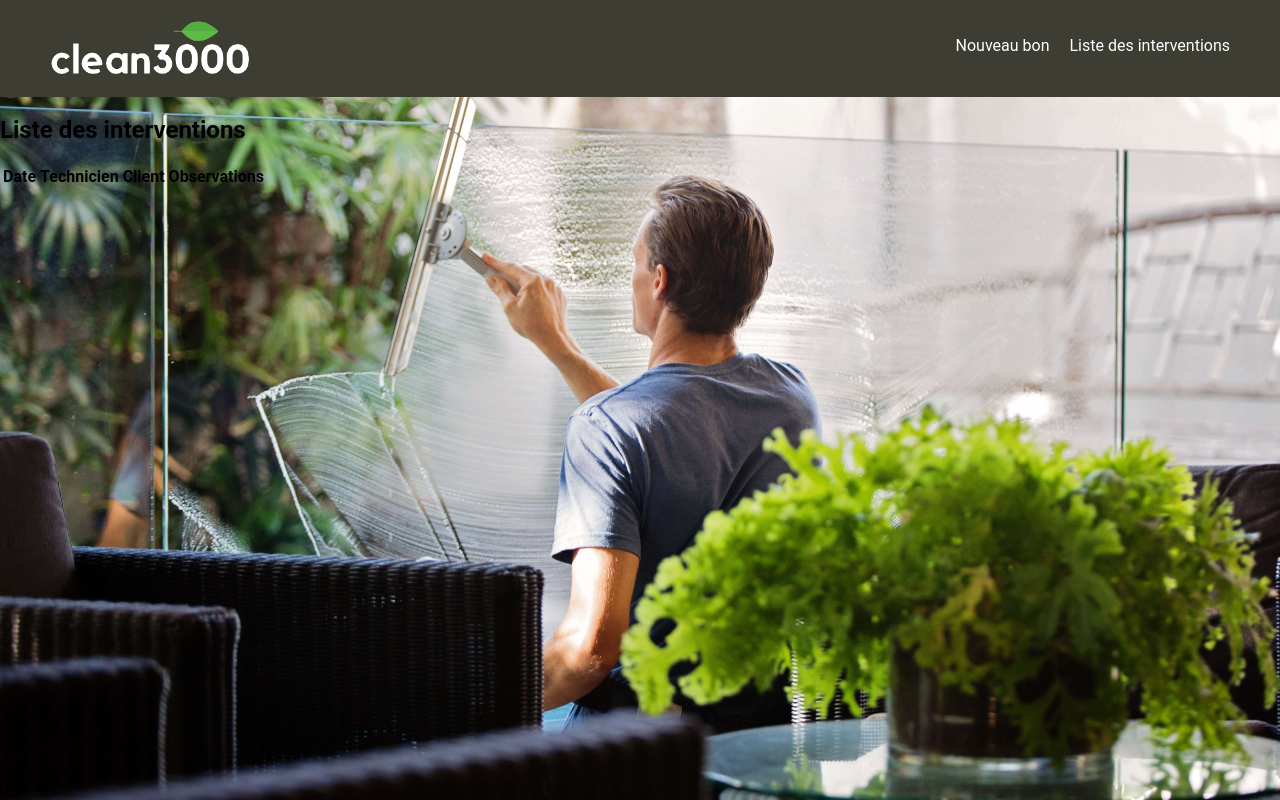
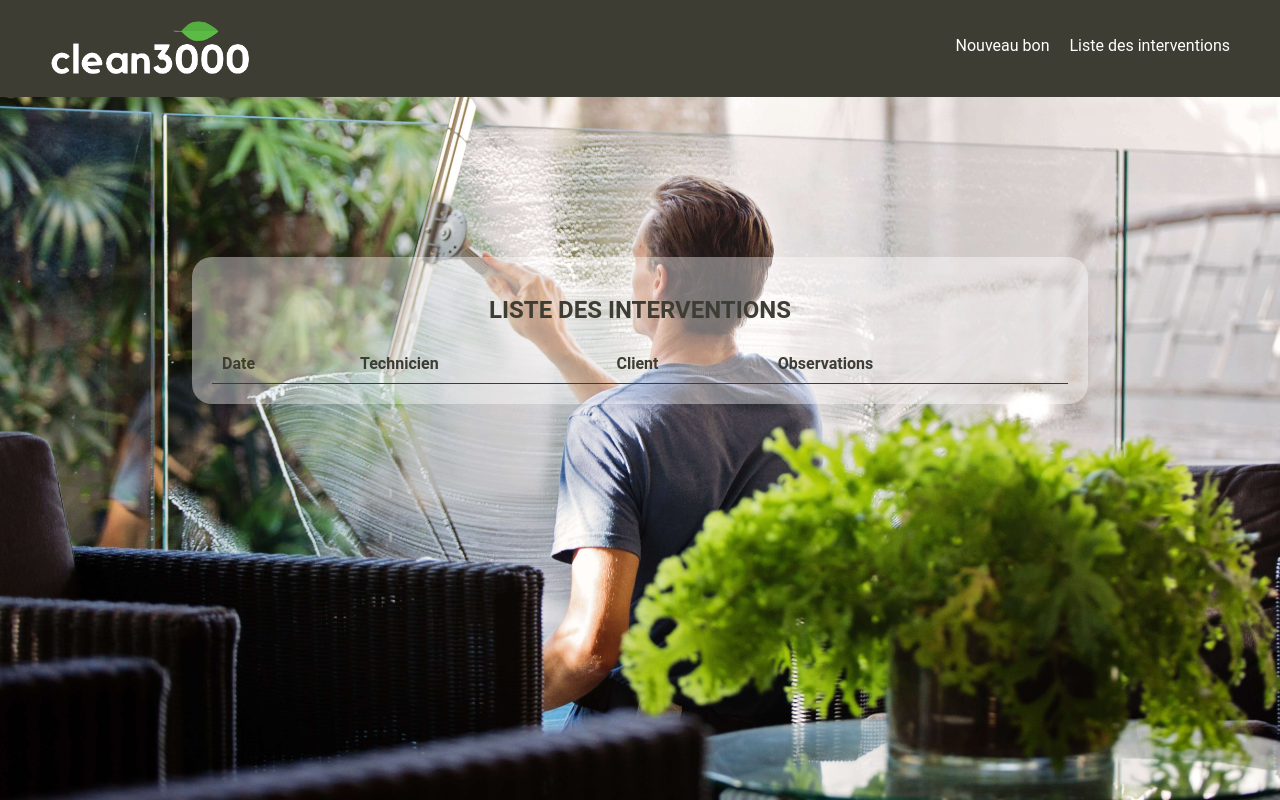
Before and after one commit to Kalyska/ECF-front-clean3000, a React (Create React App) app: page /liste-interventions in a window 1280 px wide. Built offline with nearby package versions, Linux system fonts and the light colour scheme.

Commit message:
affichage de la liste des interventions (composant + styles)

```diff
--- a/src/components/InterventionsList.js
+++ b/src/components/InterventionsList.js
@@ -1,25 +1,29 @@
 import React from 'react';
 import Header from './Header';
+import { useSelector } from 'react-redux';
 
 function InterventionsList() {
 
+    const interventions = useSelector(state => state.data.interventions);
 
-    // const intList = data.map(id => {
-    //     return (
-    //         <div className="int-detail" key={id}>
-    //             {/* <span>{id}</span>
-    //             <span>{tech}</span>
-    //             <span>{client}</span>
-    //             <span>{text}</span> */}
-    //         </div>
-    //     )
-    // })
+    const intList = interventions.map(int => {
+        return (
+            <tr key={int.id}>
+                <td>{int.id}</td>
+                <td>{int.tech}</td>
+                <td>{int.client}</td>
+                <td>{int.text}</td>
+            </tr>
+        )
+    })
 
     return (
         <div className="App">
             <Header />
-            <div className="Int-list">
+            <div className="int">
                 <h2>Liste des interventions</h2>
+                <div className="int-list">
+
                     <table>
                         <thead>
                             <tr>
@@ -30,9 +34,10 @@ function InterventionsList() {
                             </tr>
                         </thead>
                         <tbody>
-                        {/* {intList} */}
+                            {intList}
                         </tbody>
                     </table>
+                </div>
             </div>
         </div>
     );
--- a/src/components/New.js
+++ b/src/components/New.js
@@ -1,19 +1,18 @@
 import React, { useState } from 'react';
 import Header from './Header';
-import { useDispatch, useSelector } from 'react-redux';
+import { useDispatch } from 'react-redux';
 import { addInt } from '../slices';
 
 
 function New() {
     const dispatch = useDispatch()
-    const interventions = useSelector(state => state.data.interventions);
 
     const [tech, setTech] = useState("");
     const [client, setClient] = useState("");
     const [text, setText] = useState("");
 
 
-    function handleClick (tech, client, text){
+    function handleClick(tech, client, text) {
         const newInt = {
             id: new Date().toLocaleString(),
             tech,
@@ -33,6 +32,7 @@ function New() {
             <Header />
             <div className="New">
                 <form>
+                    <h2>Bon d'intervention</h2>
                     <input
                         type="text"
                         className="new-input"
@@ -55,7 +55,7 @@ function New() {
                         onChange={(e) => setText(e.target.value)}
                         value={text}
                     />
-                    <button onClick={() => handleClick(tech , client, text )}>Valider</button>
+                    <button onClick={() => handleClick(tech, client, text)}>Valider</button>
                 </form>
             </div>
         </div>
--- a/src/styles/App.scss
+++ b/src/styles/App.scss
@@ -2,43 +2,49 @@
 @use 'mixins' as m;
 @use 'reset';
 
-.App{
+.App {
   background-image: url('../../public/img/bg-img.jpg');
   background-size: cover;
   min-height: 100vh;
 }
 
+h2 {
+  color: v.$color-bg;
+  text-align: center;
+  text-transform: uppercase;
+}
+
 // HEADER
 
-.App-header{
+.App-header {
   width: 100vw;
   background-color: v.$color-bg;
   display: flex;
   justify-content: space-between;
-  padding : 2rem 5rem;
+  padding: 2rem 5rem;
 
-  img{
+  img {
     max-width: 200px;
   }
 
-  li{
+  li {
     display: inline-block;
     color: v.$color-text;
-    padding-left:2rem
+    padding-left: 2rem
   }
 }
 
 // HOME PAGE
 
-.menu-App{
+.menu-App {
   display: flex;
   justify-content: center;
   align-items: center;
   flex-direction: column;
   margin-top: 30vh;
 
-  button{
-    display:block;
+  button {
+    display: block;
     @include m.button;
     font-size: 2rem;
     min-width: 300px
@@ -47,38 +53,86 @@
 
 // NEW INTERVENTION
 
-.New{
+.New {
   margin-top: 20vh;
   display: flex;
   justify-content: center;
 
-  form{
+  form {
     display: flex;
     flex-direction: column;
     justify-content: center;
     align-items: center;
     background-color: rgba(255, 255, 255, 0.4);
     padding: 2rem;
-    width: 80%
+    border-radius: 20px;
+
+    width: 98%;
+    @include m.media(v.$lg){
+      width: 70%;
+    }
   }
 
-  input, textarea{
+  input,
+  textarea {
     padding: 1rem;
     margin: 1rem;
     display: block;
     border-radius: 10px;
     border: none;
-    width: 70%;
+    width: 80%;
   }
 
-  textarea{
+  textarea {
     height: 20vh
   }
 
-  button{
-    display:block;
+  button {
+    display: block;
     @include m.button;
     font-size: 2rem;
     min-width: 30%
   }
 }
+
+// LIST INTERVENTIONS
+
+.int{
+  margin : auto;
+  margin-top: 20vh;
+  background-color: rgba(255, 255, 255, 0.4);
+  padding: 2rem;
+  border-radius: 20px;
+
+  width: 98%;
+  @include m.media(v.$lg){
+    width: 70%;
+  }
+}
+
+.int-list {
+  display: flex;
+  justify-content: center;
+
+
+  table {
+    width: 100%;
+    color: v.$color-bg;
+    border-spacing: 0;
+
+    th{
+      padding: 1rem;
+      text-align: left;
+      border-bottom: solid 1px v.$color-bg;
+    }
+
+    tr{
+      padding: 1rem;
+    }
+
+    tr:nth-child(even){
+      background-color : rgba(255, 255, 255, 0.45);;
+    }
+
+  }
+}
--- a/src/styles/_variables.scss
+++ b/src/styles/_variables.scss
@@ -5,8 +5,8 @@ $color-shadow: #25262c;
 $color-text: #fff;
 
 //breakpoints
-$xs-breakpoint: 575px;
-$sm-breakpoint: 767px;
-$md-breakpoint: 991px;
-$lg-breakpoint: 1199px;
-$xl-breakpoint: 1200px;
+$xs: 575px;
+$sm: 767px;
+$md: 991px;
+$lg: 1199px;
+$xl: 1200px;
```
Lines whose indentation alone changed are shown as unchanged.
